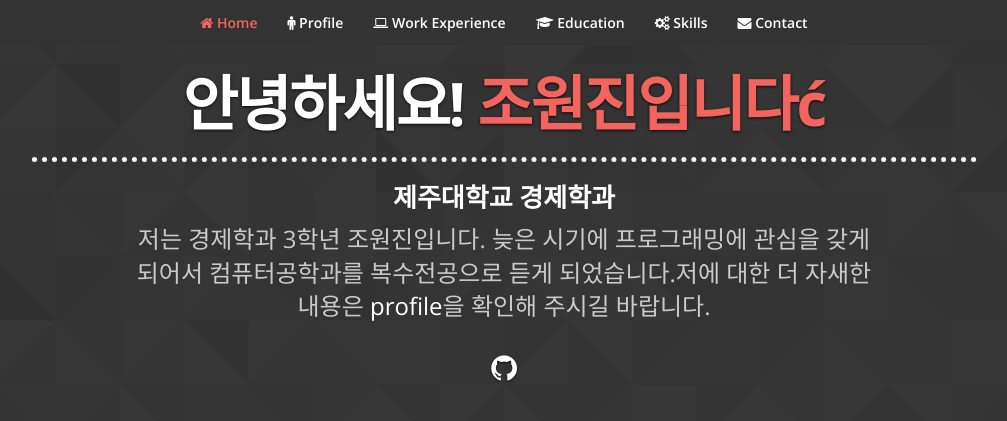
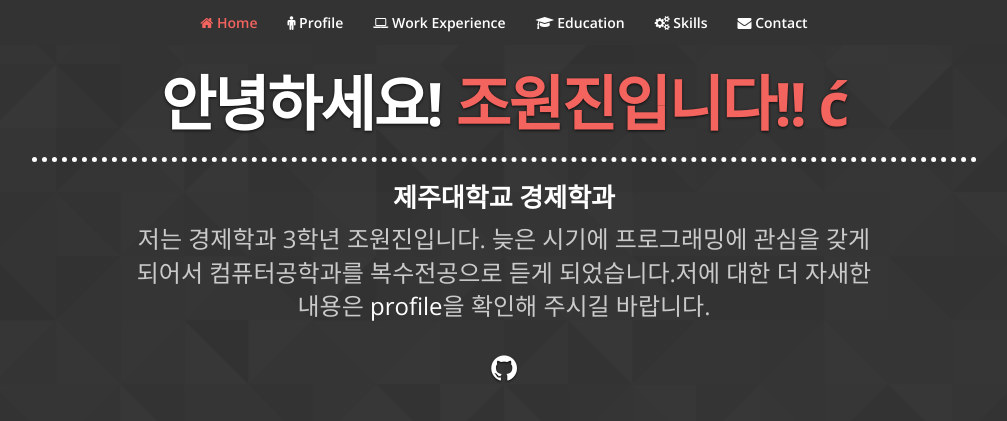
Before and after one commit to dnjs0309/dnjs0309.github.io, a Jekyll site: the page built from index.html, in a window 1280 px wide and 900 px high. Shown: the top 421 px of the window, without its empty margins (136-1143 px from the left). Built offline with Jekyll 4.4.1, drawn with Linux system fonts in a browser that asks for light colours; nearby versions of some CDN libraries.

Commit message:
Update header.html

```diff
--- a/_includes/header.html
+++ b/_includes/header.html
@@ -3,7 +3,7 @@
     <div class="row">
       <div class="col-md-1 col-lg-1"></div>
       <div class="col-md-10 col-lg-10">
-              <h1 class="cover-heading">안녕하세요! <span>조원진입니다&#263;</span></h1>
+              <h1 class="cover-heading">안녕하세요! <span>조원진입니다!! &#263;</span></h1>
 
               <h3 class="cover-profession">제주대학교 경제학과</h3>
           </div>
```
